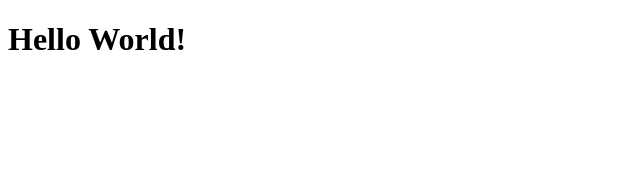
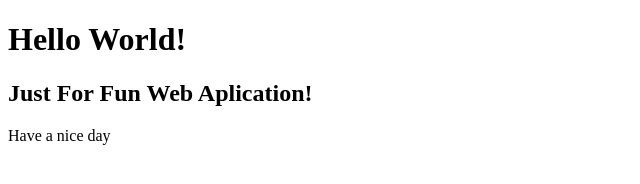
Before and after one commit to ahalsheikh94/JustForFun, a plain HTML site: page index.html in a window 1280 px wide. Shown: the whole page, without its empty margins (0-640 px from the left). Drawn offline with Linux system fonts and the light colour scheme.

Commit message:
index.html

```diff
--- a/index.html
+++ b/index.html
@@ -13,5 +13,7 @@ index.html
 </head>
 <body>
     <h1>Hello World!</h1>
+    <h2>Just For Fun Web Aplication!</h2>
+    <p>Have a nice day</p>
 </body>
 </html>
```
